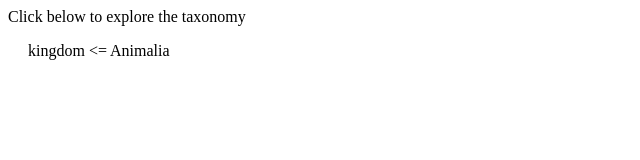
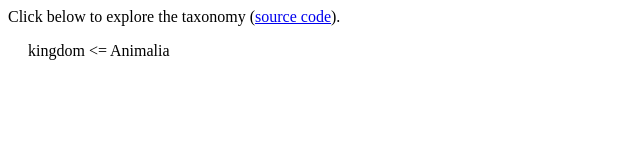
Before and after one commit to DuncanRowland/taxa, a plain HTML site: page index.html in a window 1280 px wide. Shown: the whole page, without its empty margins (0-640 px from the left). Drawn offline with nearby package versions, Linux system fonts and the light colour scheme.

Commit message:
Update index.html

```diff
--- a/index.html
+++ b/index.html
@@ -6,7 +6,7 @@ div { margin-left: 20px }
 </style>
 </head>
 <body>
-<p>Click below to explore the taxonomy</p>
+<p>Click below to explore the taxonomy (<a href="https://github.com/DuncanRowland/taxa">source code</a>).</p>
 <div id="NBNSYS0100001342">kingdom <= Animalia</div>
 <script
   src="https://code.jquery.com/jquery-3.1.1.min.js"
```
